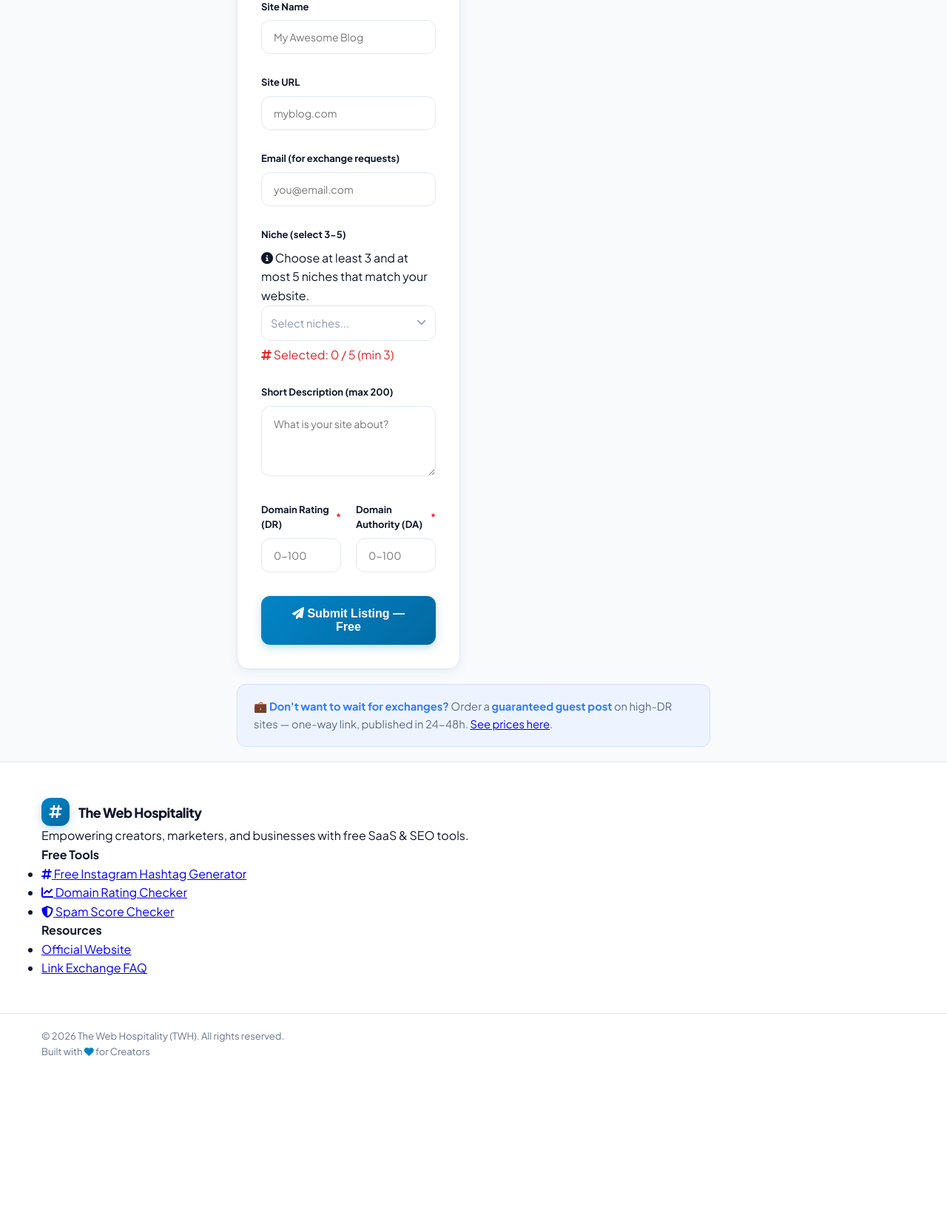
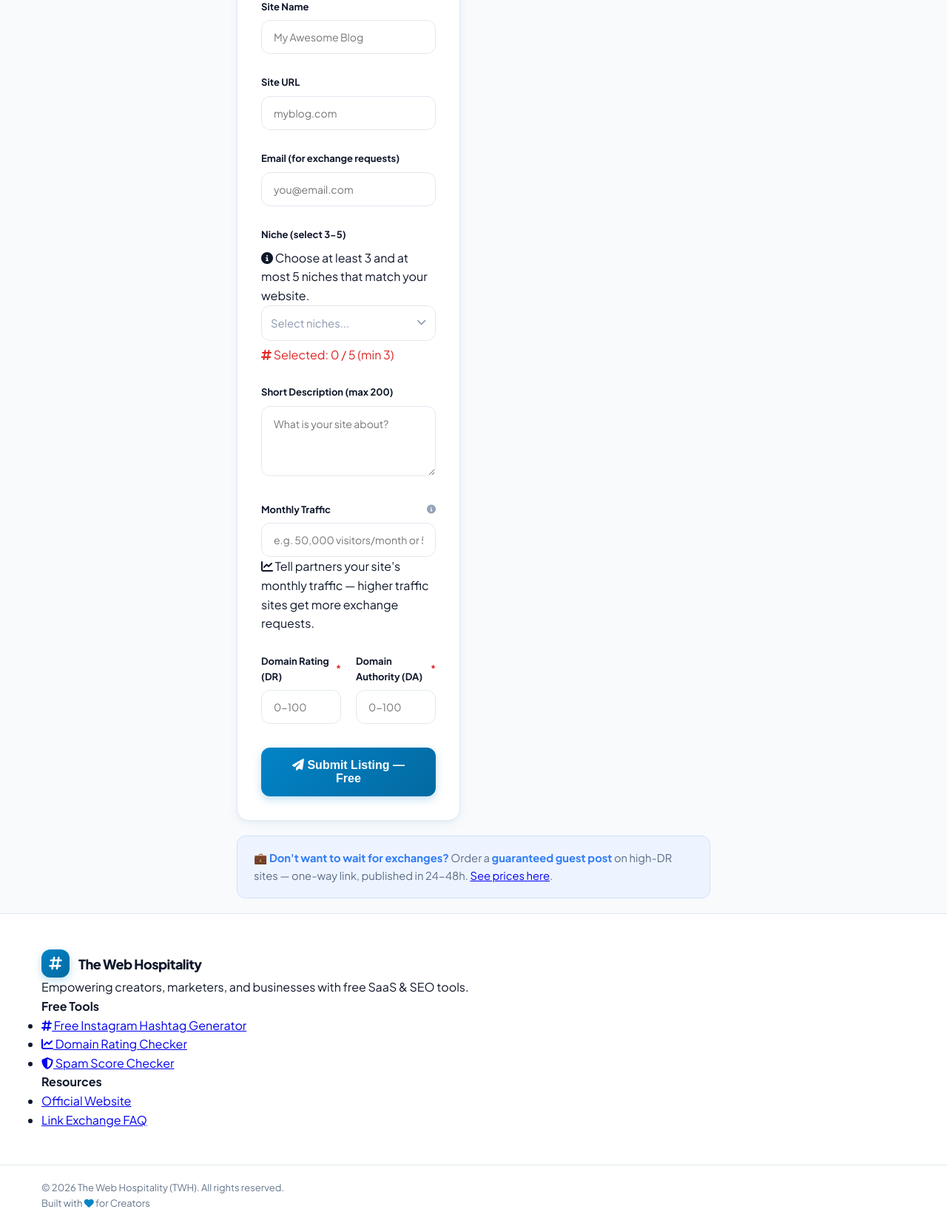
Before and after one commit to Twh-555/link-exchange, a Flask app: page /submit in a window 1280 px wide. Shown: the part 430-2088 px from the top of the page at 74% size. Before the commit the page ends 1858 px from the top, so only its background shows below. Run offline with Flask 3, Linux system fonts and the light colour scheme.

Commit message:
Add monthly traffic field: submit form, admin panel, directory badges

```diff
--- a/app.py
+++ b/app.py
@@ -69,6 +69,7 @@ CREATE TABLE IF NOT EXISTS sites (
     description TEXT DEFAULT '',
     dr INTEGER DEFAULT 0,
     da INTEGER DEFAULT 0,
+    traffic TEXT DEFAULT '',
     status TEXT DEFAULT 'pending',   -- pending | active | rejected
     created_at TEXT NOT NULL,
     approved_at TEXT
@@ -89,6 +90,10 @@ def get_db():
         g.db = sqlite3.connect(DB_PATH)
         g.db.row_factory = sqlite3.Row
         g.db.executescript(SCHEMA)
+        # migration: ensure traffic column exists (older DBs)
+        cols = [r[1] for r in g.db.execute("PRAGMA table_info(sites)").fetchall()]
+        if "traffic" not in cols:
+            g.db.execute("ALTER TABLE sites ADD COLUMN traffic TEXT DEFAULT ''")
         g.db.commit()
     return g.db
 
@@ -190,11 +195,13 @@ def submit():
                 else:
                     niche_str = ", ".join(niches)
                     db.execute(
-                        "INSERT INTO sites (site_name, site_url, email, niche, description, dr, da, status, created_at)"
-                        " VALUES (?,?,?,?,?,?,?, 'pending', ?)",
+                        "INSERT INTO sites (site_name, site_url, email, niche, description, dr, da, traffic, status, created_at)"
+                        " VALUES (?,?,?,?,?,?,?,?, 'pending', ?)",
                         (f.get("site_name", "").strip()[:60], site_url, email,
                          niche_str, f.get("description", "").strip()[:200],
-                         min(dr, 100), min(da, 100), datetime.utcnow().isoformat()))
+                         min(dr, 100), min(da, 100),
+                         f.get("traffic", "").strip()[:60],
+                         datetime.utcnow().isoformat()))
                     db.commit()
                     msg = "✅ Site submitted! Our team will review it — once approved, your site appears in the directory for link exchanges."
                     ok = True
--- a/static/style.css
+++ b/static/style.css
@@ -1909,3 +1909,4 @@ textarea.form-control {
 .gate-banner i{color:var(--accent,#2f7cf6)}
 .gate-banner .btn{margin:0}
 .dark .gate-banner{background:rgba(47,124,246,.12);border-color:rgba(47,124,246,.3)}
+.tag-traffic{background:#e8f5e9;color:#0a7a3d}
--- a/templates/index.html
+++ b/templates/index.html
@@ -126,6 +126,7 @@
       <div class="site-meta">
         <span class="badge-tag tag-dr">DR {{ s.dr }}</span>
         <span class="badge-tag tag-da">DA {{ s.da }}</span>
+        {% if s.traffic %}<span class="badge-tag tag-traffic"><i class="fa-solid fa-chart-line"></i> {{ s.traffic }}</span>{% endif %}
         {% for n in (s.niche or '').split(', ') %}
           {% if n %}<span class="badge-tag tag-niche">{{ n }}</span>{% endif %}
         {% endfor %}
--- a/templates/niche.html
+++ b/templates/niche.html
@@ -26,6 +26,7 @@
     <div class="site-meta">
       <span class="badge-tag tag-dr">DR {{ s.dr }}</span>
       <span class="badge-tag tag-da">DA {{ s.da }}</span>
+      {% if s.traffic %}<span class="badge-tag tag-traffic"><i class="fa-solid fa-chart-line"></i> {{ s.traffic }}</span>{% endif %}
       {% for n in (s.niche or '').split(', ') %}
         {% if n %}<span class="badge-tag tag-niche">{{ n }}</span>{% endif %}
       {% endfor %}
--- a/templates/prog.html
+++ b/templates/prog.html
@@ -74,6 +74,7 @@
         <div class="site-meta">
           <span class="badge-tag tag-dr">DR {{ s.dr }}</span>
           <span class="badge-tag tag-da">DA {{ s.da }}</span>
+          {% if s.traffic %}<span class="badge-tag tag-traffic"><i class="fa-solid fa-chart-line"></i> {{ s.traffic }}</span>{% endif %}
         </div>
         <div class="site-actions">
           <a class="btn btn-primary btn-sm" href="{{ url_for('exchange', site_id=s.id) }}"><i class="fa-solid fa-arrow-right-arrow-left"></i> Request Exchange</a>
--- a/templates/site.html
+++ b/templates/site.html
@@ -22,6 +22,7 @@
     <div class="site-meta" style="margin-bottom:14px">
       <span class="badge-tag tag-dr">DR {{ s.dr }}</span>
       <span class="badge-tag tag-da">DA {{ s.da }}</span>
+      {% if s.traffic %}<span class="badge-tag tag-traffic"><i class="fa-solid fa-chart-line"></i> {{ s.traffic }}</span>{% endif %}
       {% for n in (s.niche or '').split(', ') %}
         {% if n %}<span class="badge-tag tag-niche">{{ n }}</span>{% endif %}
       {% endfor %}
--- a/templates/submit.html
+++ b/templates/submit.html
@@ -68,6 +68,11 @@
       <div class="form-group">
         <label class="field-label">Short Description (max 200)</label>
         <textarea class="form-control" name="description" maxlength="200" rows="3" placeholder="What is your site about?"></textarea>
+      </div>
+      <div class="form-group">
+        <label class="field-label">Monthly Traffic <span class="tooltip-icon" data-tooltip="Approximate monthly visitors (e.g. 50K, 100K, 1M)"><i class="fa-solid fa-circle-info"></i></span></label>
+        <input class="form-control" name="traffic" placeholder="e.g. 50,000 visitors/month or 50K">
+        <p class="form-note"><i class="fa-solid fa-chart-line"></i> Tell partners your site's monthly traffic — higher traffic sites get more exchange requests.</p>
       </div>
       <div class="form-row-2">
         <div class="form-group">
@@ -154,5 +159,10 @@
   }
   allBoxes.forEach(b => b.addEventListener('change', refresh));
   refresh();
+
+  // ===== Unlock directory after successful submission =====
+  {% if ok %}
+  try { localStorage.setItem('lex_unlocked', '1'); } catch(e) {}
+  {% endif %}
 </script>
 {% endblock %}
```
Also changed, not shown: templates/admin.html (+4 -3 lines).
